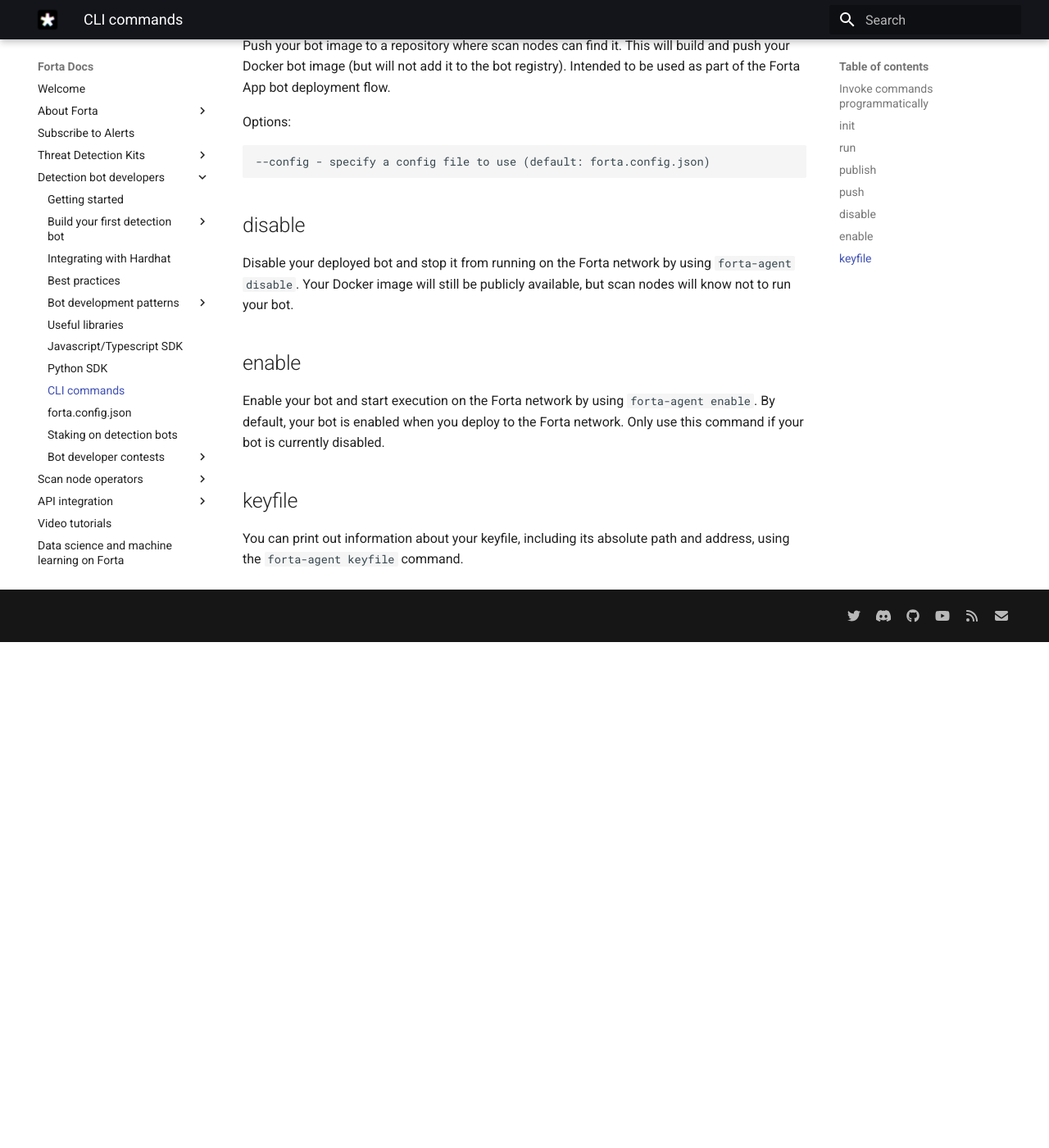
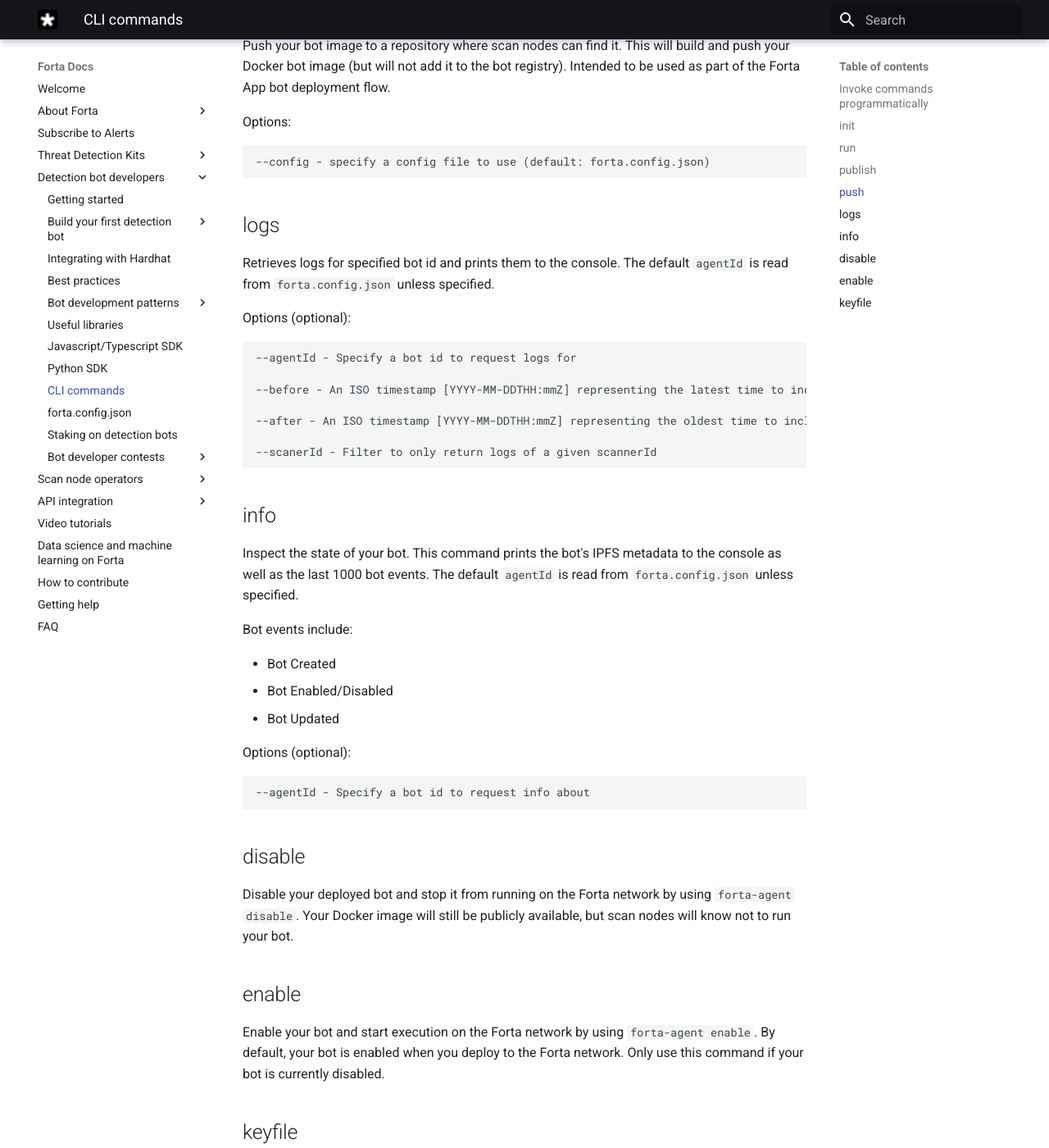
Before and after one commit to forta-network/docs, an MkDocs documentation site: the page built from docs/cli.md, in a window 1280 px wide and 1400 px high, scrolled down 3094 px. Shown: the whole window at 82% size. Built offline with MkDocs 1.6.1 and Material for MkDocs 9.7.7, drawn with Linux system fonts in a browser that asks for light colours; before the commit the page ends 3877 px from its top, so only the background shows below that.

Commit message:
Adding description of new cli commands

````diff
--- a/docs/cli.md
+++ b/docs/cli.md
@@ -132,6 +132,39 @@
 --config - specify a config file to use (default: forta.config.json)
 ```
 
+## logs
+
+Retrieves logs for specified bot id and prints them to the console. The default `agentId` is read from `forta.config.json` unless specified.
+
+Options (optional):
+
+```
+--agentId - Specify a bot id to request logs for
+
+--before - An ISO timestamp [YYYY-MM-DDTHH:mmZ] representing the latest time to include in logs
+
+--after - An ISO timestamp [YYYY-MM-DDTHH:mmZ] representing the oldest time to include in logs
+
+--scanerId - Filter to only return logs of a given scannerId
+```
+
+
+## info
+
+Inspect the state of your bot. This command prints the bot's IPFS metadata to the console as well as the last 1000 bot events. The default `agentId` is read from `forta.config.json` unless specified.
+
+Bot events include:
+
+- Bot Created
+- Bot Enabled/Disabled
+- Bot Updated
+
+Options (optional):
+
+```
+--agentId - Specify a bot id to request info about
+```
+
 ## disable
 
 Disable your deployed bot and stop it from running on the Forta network by using `forta-agent disable`. Your Docker image will still be publicly available, but scan nodes will know not to run your bot.
````
